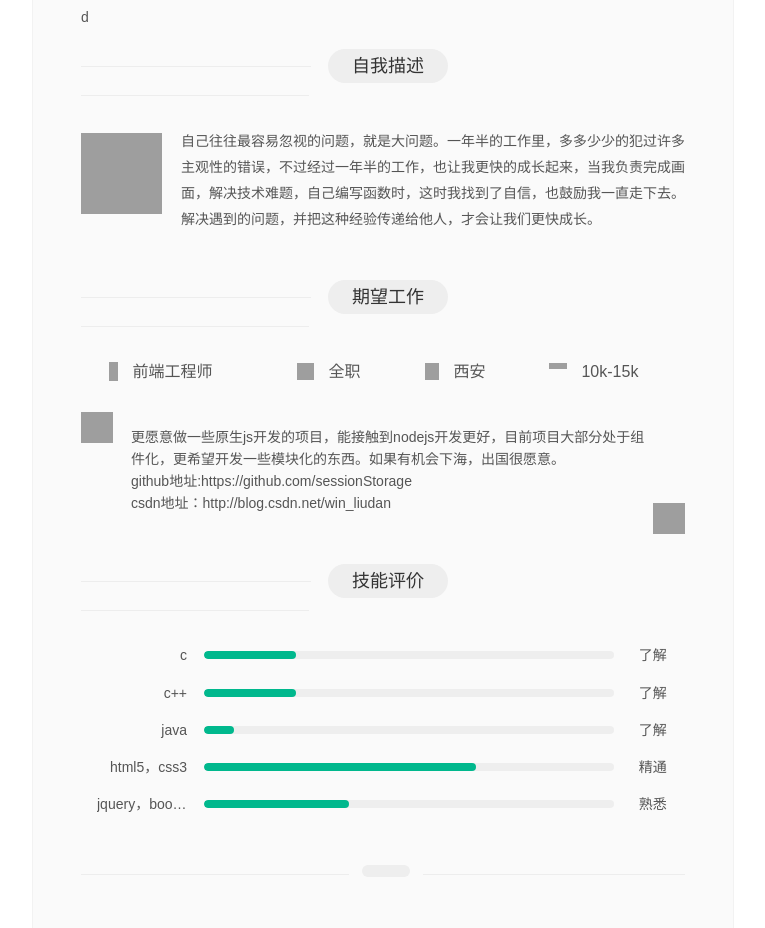
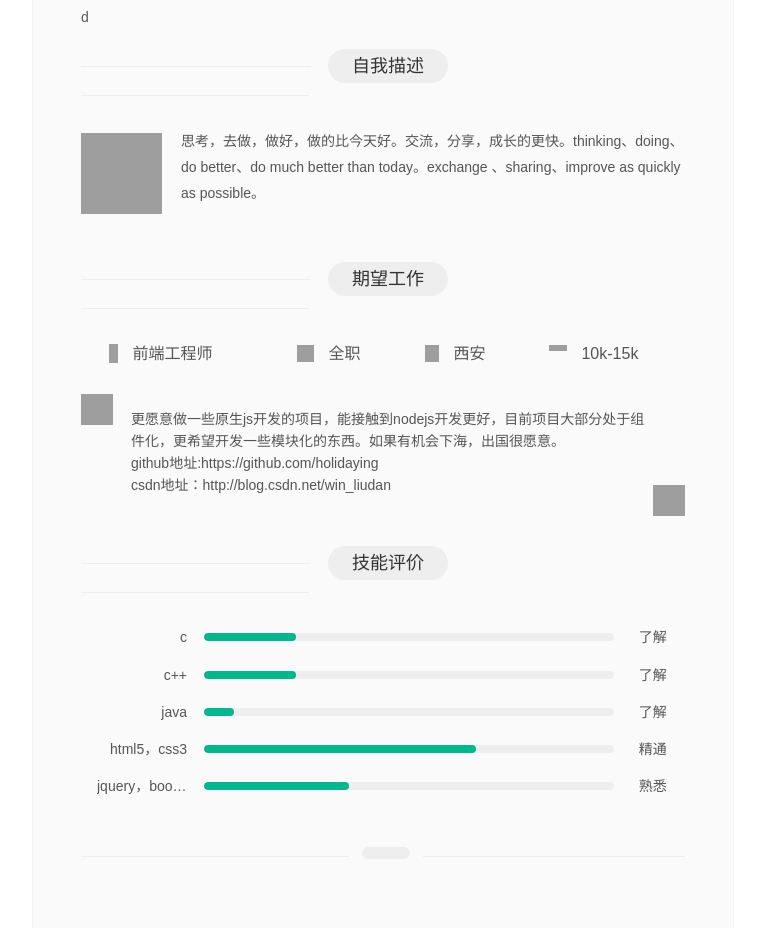
Before and after one commit to holidaying/resume, a plain HTML site: page index.html in a window 1280 px wide. Shown: the part 3820-4748 px from the top of the page, without its empty margins (257-1022 px from the left). Drawn offline with Linux system fonts and the light colour scheme; grey boxes are pictures that could not be loaded.

Commit message:
修改
修改

```diff
--- a/index.html
+++ b/index.html
@@ -832,7 +832,7 @@ content:"...";
 									</div>
 									<div class="mr_self_r">
 										<p>
-											自己往往最容易忽视的问题，就是大问题。一年半的工作里，多多少少的犯过许多主观性的错误，不过经过一年半的工作，也让我更快的成长起来，当我负责完成画面，解决技术难题，自己编写函数时，这时我找到了自信，也鼓励我一直走下去。解决遇到的问题，并把这种经验传递给他人，才会让我们更快成长。
+											思考，去做，做好，做的比今天好。交流，分享，成长的更快。thinking、doing、do better、do much better than today。exchange 、sharing、improve as quickly as possible。
 										</p>
 									</div>
 								</div>
@@ -880,7 +880,7 @@ content:"...";
 												<p>
 													更愿意做一些原生js开发的项目，能接触到nodejs开发更好，目前项目大部分处于组件化，更希望开发一些模块化的东西。如果有机会下海，出国很愿意。
 												</p>
-												<p>github地址:https://github.com/sessionStorage</p>
+												<p>github地址:https://github.com/holidaying</p>
 												<p>csdn地址：http://blog.csdn.net/win_liudan</p>
 											</div>
 										</div>
```
